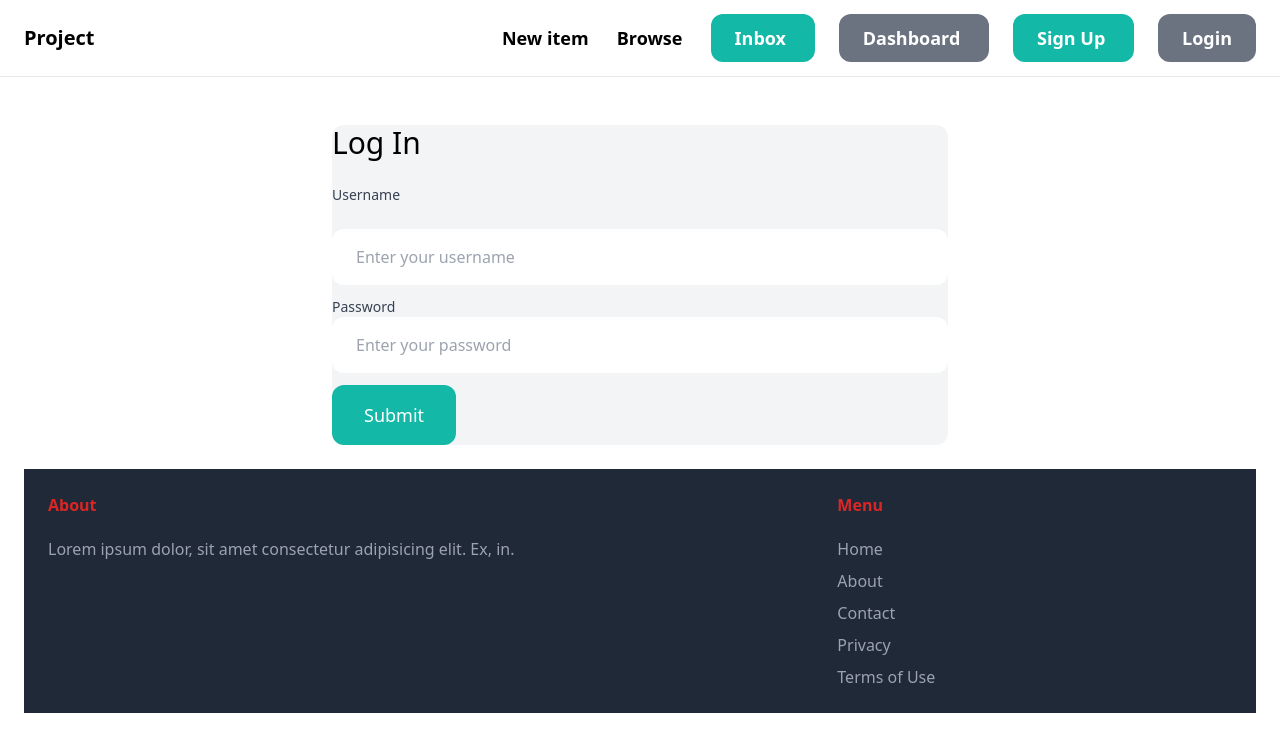
After one commit to Ravkeerat02/Py-MarketPlace, a Django app: page /login/ in a window 1280 px wide. The commit adds this page. Shown: the top 752 px of the page. Run offline with Django 4.2, Linux system fonts and the light colour scheme; some libraries are stand-ins or nearby versions.

Commit message:
Login in pROGRESS

```diff
--- a/proj/core/forms.py
+++ b/proj/core/forms.py
@@ -1,6 +1,10 @@
 from django import forms
-from django.contrib.auth.forms import UserCreationForm
+from django.contrib.auth.forms import UserCreationForm , AuthenticationForm
 from django.contrib.auth.models import User
+
+class LoginForm(AuthenticationForm):
+    username = forms.CharField(widget=forms.TextInput(attrs={'placeholder':"Enter your username","class":'w-full py-4 px-6 rounded-xl'}), required=True)
+    password = forms.CharField(widget=forms.PasswordInput(attrs={'placeholder':"Enter your password","class":'w-full py-4 px-6 rounded-xl'}), required=True)
 
 class SignupForm(UserCreationForm):
     class Meta:
--- a/proj/core/templates/core/base.html
+++ b/proj/core/templates/core/base.html
@@ -15,18 +15,33 @@
       <div class="space-x-6">
         <a href="#" class="text-lg font-bold hover:text-gray-500">New item</a>
         <a href="#" class="text-lg font-bold hover:text-gray-500">Browse</a>
+        <a
+          href="#"
+          class="px-6 py-3 text-lg font-bold bg-teal-500 text-white rounded-xl hover:bg-teal-600"
+          >Inbox
+        </a>
+
+        <!-- log in -->
+        <a
+          href="#"
+          class="px-6 py-3 text-lg font-bold bg-gray-500 text-white rounded-xl hover:bg-gray-600"
+          >Dashboard
+        </a>
+        {% if request.user.is_authenticated%} {% else%}
         <!-- sign up -->
         <a
           href="{% url 'core:signup'%}"
           class="px-6 py-3 text-lg font-bold bg-teal-500 text-white rounded-xl hover:bg-teal-600"
           >Sign Up
         </a>
+
         <!-- log in -->
         <a
-          href="#"
+          href="{% url 'core:login'%}"
           class="px-6 py-3 text-lg font-bold bg-gray-500 text-white rounded-xl hover:bg-gray-600"
           >Login
         </a>
+        {% endif%}
       </div>
     </nav>
     <div class="px-6 py-6">{% block content %}{% endblock %}</div>
--- /dev/null
+++ b/proj/core/templates/core/login.html
@@ -0,0 +1,29 @@
+{% extends 'core/base.html' %} {% block title %} {# Title for the Sign Up page
+#} Sign Up {% endblock %} {% block content %}
+<div class="w-1/2 my-6 mx-auto bg-gray-100 rounded-xl">
+  <h1 class="mb-6 text-3xl">Log In </h1>
+  <form method="post" action=".">
+    {% csrf_token %}
+    {% comment %} display error {% endcomment %}
+    <div class="mb-3">
+        <label for="username" class="block text-sm font-medium text-gray-700">Username</label><br>
+        {{form.username}}
+    </div>
+
+    <div class="mb-3">
+        <label for="password" class="block text-sm font-medium text-gray-700">Password</label>
+        {{form.password}}
+    </div>
+
+    {% if form.errors or form.non_fielded_errors%}
+    <div class="mb-3 p-6 bg-red-100 rounded-xl">
+        {% for field in form%}
+        {{field.errors}}
+        {{form.non_fielded_errors}}
+            {% endfor%}
+        </div>
+    {% endif%}
+    <button class="py-4 px-8 text-lg bg-teal-500 hover:bg-teal-700 rounded-xl text-white">Submit</button>
+    </form
+</div>
+{% endblock %}
--- a/proj/core/urls.py
+++ b/proj/core/urls.py
@@ -1,12 +1,14 @@
+from django.contrib.auth import views as auth_views
 from django.urls import path
 
 from . import views
+from .forms import LoginForm
 
 app_name = 'core'
 
 urlpatterns = [
     path('', views.index, name='index'),
-    path('contact/',views.contact, name='contact'),
-    path('signup/',views.signup, name='signup'),
-
+    path('contact/', views.contact, name='contact'),
+    path('signup/', views.signup, name='signup'),
+    path('login/', auth_views.LoginView.as_view(template_name='core/login.html', authentication_form=LoginForm), name='login'),
 ]
--- a/proj/proj/settings.py
+++ b/proj/proj/settings.py
@@ -26,7 +26,9 @@ SECRET_KEY = 'django-insecure-ze9%f7-7x*xryz#(y!$-!m$sc8^*%ax1+mr3d+4knqt9)x$p@8
 DEBUG = True
 
 ALLOWED_HOSTS = []
-
+LOGIN_URL = "/login/"
+LOGIN_REDIRECT_URL = '/'
+LOGOUT_REDIRECT_URL = '/'
 
 # Application definition
 
```
